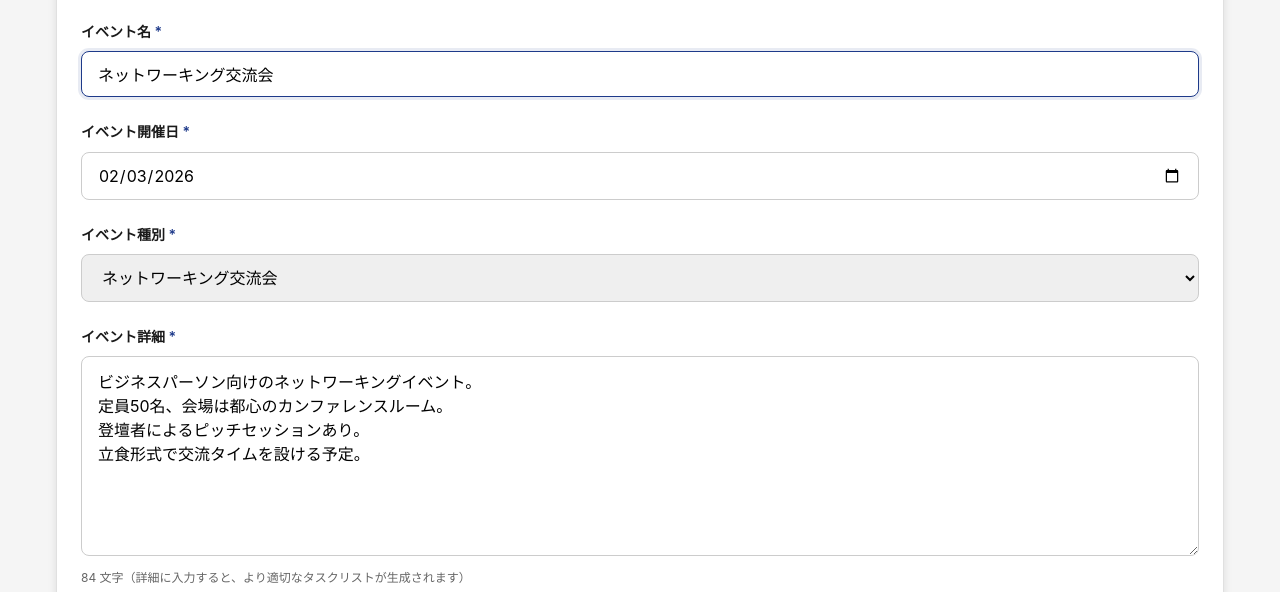
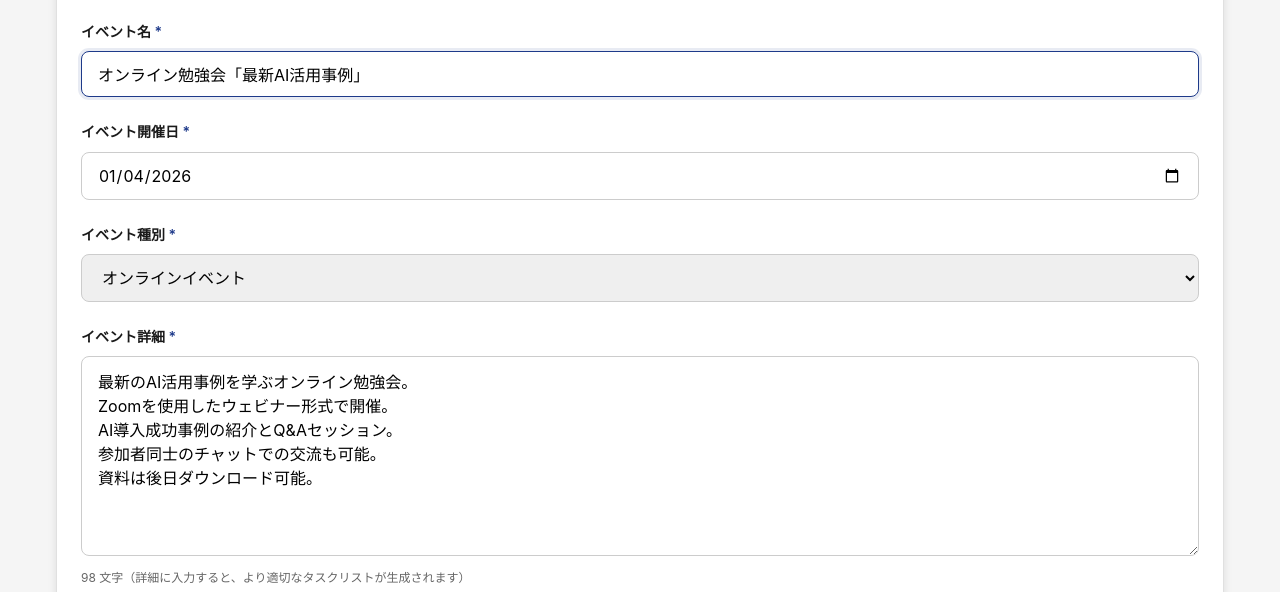
Before and after one commit to k-mitsumori-cmd/kouryu, a website: page index.html in a window 1280 px wide. Both pictures are taken after a click on the button "🎯 お試しボタン". Shown: the part 208-800 px from the top of the page. Drawn offline with Linux system fonts and the light colour scheme.

Commit message:
お試しボタンのサンプルデータを8パターンに増加、ロゴクリックでホームに戻る機能を追加

```diff
--- a/app.js
+++ b/app.js
@@ -1,13 +1,85 @@
-// サンプルデータ
-const SAMPLE_DATA = {
-    eventTitle: 'ネットワーキング交流会',
-    eventDate: new Date(Date.now() + 60 * 24 * 60 * 60 * 1000).toISOString().split('T')[0], // 60日後
-    eventType: 'networking',
-    eventDetails: `ビジネスパーソン向けのネットワーキングイベント。
+// サンプルデータ（複数パターン）
+const SAMPLE_DATA_ARRAY = [
+    {
+        eventTitle: 'B2Bマーケティング交流会',
+        eventDate: new Date(Date.now() + 60 * 24 * 60 * 60 * 1000).toISOString().split('T')[0], // 60日後
+        eventType: 'networking',
+        eventDetails: `B2Bマーケティングに関わるビジネスパーソン向けのネットワーキングイベント。
 定員50名、会場は都心のカンファレンスルーム。
-登壇者によるピッチセッションあり。
-立食形式で交流タイムを設ける予定。`
-};
+マーケティング責任者による成功事例のピッチセッションあり。
+立食形式で交流タイムを設け、業界の最新トレンドについて情報交換する予定。`
+    },
+    {
+        eventTitle: 'DX推進セミナー',
+        eventDate: new Date(Date.now() + 45 * 24 * 60 * 60 * 1000).toISOString().split('T')[0], // 45日後
+        eventType: 'seminar',
+        eventDetails: `デジタルトランスフォーメーション推進に関心のある企業経営者・管理職向けのセミナー。
+定員30名、会場は都心のセミナールーム。
+DX成功事例の紹介と実践的なワークショップを実施。
+参加企業同士の情報交換も可能。`
+    },
+    {
+        eventTitle: '営業力向上ワークショップ',
+        eventDate: new Date(Date.now() + 75 * 24 * 60 * 60 * 1000).toISOString().split('T')[0], // 75日後
+        eventType: 'workshop',
+        eventDetails: `営業チームのパフォーマンス向上を目指す実践的なワークショップ。
+定員20名、少人数制で密度の高い内容。
+ロールプレイングやケーススタディを交えた実践形式。
+営業ノウハウの共有とネットワーキングも行う。`
+    },
+    {
+        eventTitle: 'スタートアップカンファレンス',
+        eventDate: new Date(Date.now() + 90 * 24 * 60 * 60 * 1000).toISOString().split('T')[0], // 90日後
+        eventType: 'conference',
+        eventDetails: `スタートアップ企業と投資家・支援機関をつなぐカンファレンス。
+定員100名、大型会場で開催。
+複数のスタートアップによるピッチ、投資家とのマッチングセッションあり。
+展示ブースも設ける予定。`
+    },
+    {
+        eventTitle: 'オンライン勉強会「最新AI活用事例」',
+        eventDate: new Date(Date.now() + 30 * 24 * 60 * 60 * 1000).toISOString().split('T')[0], // 30日後
+        eventType: 'online',
+        eventDetails: `最新のAI活用事例を学ぶオンライン勉強会。
+Zoomを使用したウェビナー形式で開催。
+AI導入成功事例の紹介とQ&Aセッション。
+参加者同士のチャットでの交流も可能。
+資料は後日ダウンロード可能。`
+    },
+    {
+        eventTitle: '業界交流会「テクノロジー×ビジネス」',
+        eventDate: new Date(Date.now() + 50 * 24 * 60 * 60 * 1000).toISOString().split('T')[0], // 50日後
+        eventType: 'networking',
+        eventDetails: `テクノロジー企業と既存企業をつなぐ業界交流会。
+定員60名、会場は都心のホテル宴会場。
+業界の専門家によるショートトークと立食形式の交流タイム。
+パートナーシップ構築の機会としても活用可能。`
+    },
+    {
+        eventTitle: 'データ分析セミナー「効果的なKPI設定」',
+        eventDate: new Date(Date.now() + 55 * 24 * 60 * 60 * 1000).toISOString().split('T')[0], // 55日後
+        eventType: 'seminar',
+        eventDetails: `データドリブンな経営を目指す企業向けのセミナー。
+定員40名、実践的な内容で構成。
+効果的なKPI設定方法と分析手法について解説。
+成功事例の紹介とグループディスカッションも実施。`
+    },
+    {
+        eventTitle: 'カスタマーサクセス勉強会',
+        eventDate: new Date(Date.now() + 35 * 24 * 60 * 60 * 1000).toISOString().split('T')[0], // 35日後
+        eventType: 'workshop',
+        eventDetails: `カスタマーサクセスに関する実践的な勉強会。
+定員25名、少人数制で深い学びを提供。
+顧客満足度向上のための具体的な手法をワークショップ形式で実施。
+参加者同士のベストプラクティス共有も行う。`
+    }
+];
+
+// ランダムにサンプルデータを取得する関数
+function getRandomSampleData() {
+    const randomIndex = Math.floor(Math.random() * SAMPLE_DATA_ARRAY.length);
+    return SAMPLE_DATA_ARRAY[randomIndex];
+}
 
 // DOM要素の取得
 const formSection = document.getElementById('form-section');
@@ -28,6 +100,7 @@ const exportBtn = document.getElementById('export-btn');
 const resetBtn = document.getElementById('reset-btn');
 const tasksTimeline = document.getElementById('tasks-timeline');
 const tasksList = document.getElementById('tasks-list');
+const logoHome = document.getElementById('logo-home');
 
 // 文字数カウント
 eventDetailsTextarea.addEventListener('input', () => {
@@ -36,11 +109,12 @@ eventDetailsTextarea.addEventListener('input', () => {
 
 // お試しボタン
 trySampleBtn.addEventListener('click', () => {
-    eventTitleInput.value = SAMPLE_DATA.eventTitle;
-    eventDateInput.value = SAMPLE_DATA.eventDate;
-    eventTypeSelect.value = SAMPLE_DATA.eventType;
-    eventDetailsTextarea.value = SAMPLE_DATA.eventDetails;
-    detailsLength.textContent = SAMPLE_DATA.eventDetails.length;
+    const sampleData = getRandomSampleData();
+    eventTitleInput.value = sampleData.eventTitle;
+    eventDateInput.value = sampleData.eventDate;
+    eventTypeSelect.value = sampleData.eventType;
+    eventDetailsTextarea.value = sampleData.eventDetails;
+    detailsLength.textContent = sampleData.eventDetails.length;
 
     eventTitleInput.scrollIntoView({ behavior: 'smooth', block: 'center' });
     eventTitleInput.focus();
@@ -778,4 +852,26 @@ window.addEventListener('DOMContentLoaded', () => {
     const tomorrow = new Date(today);
     tomorrow.setDate(tomorrow.getDate() + 60);
     eventDateInput.value = formatDate(tomorrow);
+
+    // ロゴをクリックしてホームに戻る
+    if (logoHome) {
+        logoHome.addEventListener('click', () => {
+            // フォームをリセット
+            eventForm.reset();
+            detailsLength.textContent = '0';
+
+            // セクションを表示/非表示
+            formSection.style.display = 'block';
+            guideSection.style.display = 'block';
+            tasksSection.style.display = 'none';
+
+            // データをクリア
+            window.currentTasks = null;
+            window.currentFormData = null;
+            window.lastFormData = null;
+
+            // フォームセクションにスクロール
+            formSection.scrollIntoView({ behavior: 'smooth', block: 'start' });
+        });
+    }
 });
--- a/index.html
+++ b/index.html
@@ -11,7 +11,7 @@
     <header class="header">
         <div class="container">
             <div class="header-content">
-                <div class="logo">
+                <div class="logo" id="logo-home">
                     <div class="logo-icon">交</div>
                 </div>
                 <div class="header-text">
--- a/styles.css
+++ b/styles.css
@@ -49,6 +49,15 @@ body {
     gap: 12px;
 }
 
+.logo {
+    cursor: pointer;
+    transition: opacity 0.2s;
+}
+
+.logo:hover {
+    opacity: 0.8;
+}
+
 .logo-icon {
     width: 40px;
     height: 40px;
@@ -60,6 +69,11 @@ body {
     justify-content: center;
     font-weight: bold;
     font-size: 20px;
+    transition: transform 0.2s;
+}
+
+.logo:hover .logo-icon {
+    transform: scale(1.05);
 }
 
 .header-text h1 {
```
